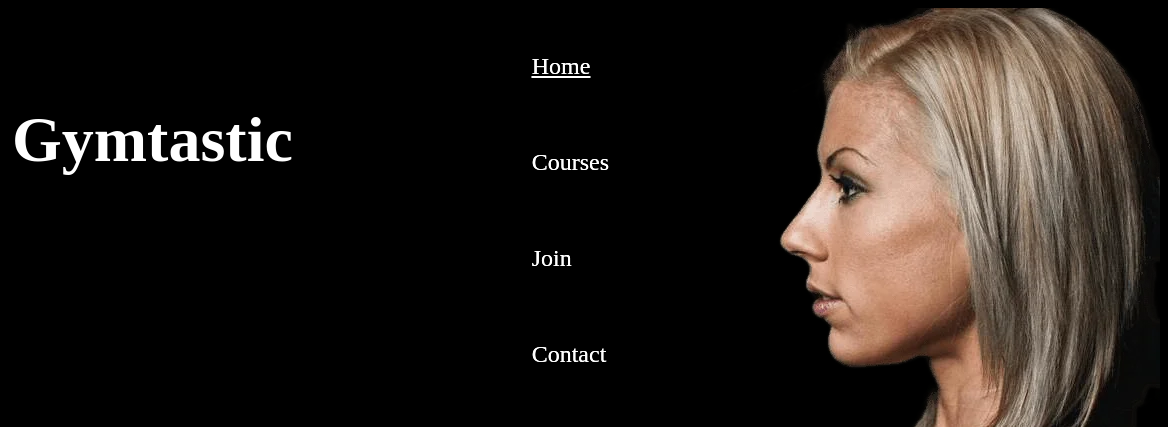
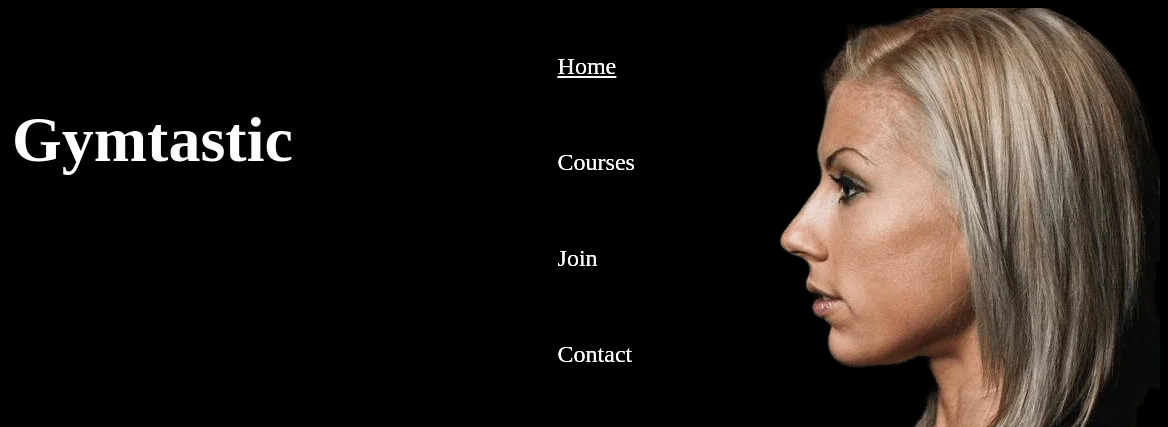
Before and after one commit to Dimifabbridf96/Dimifabbridf96.github.io, a plain HTML site: page index.html in a window 1280 px wide. Shown: the top 427 px of the page, 112-1280 px from the left. Drawn offline with Linux system fonts and the light colour scheme.

Commit message:
fixed padding error in li element for mozilla firefox different layout

```diff
--- a/index.css
+++ b/index.css
@@ -362,6 +362,9 @@ form > *:hover{
     .center{
         font-size: 2.5em;
     }
+    li{
+        padding: 0;
+    }
 }
 
 @media only screen and (max-width:1097px) {
```
